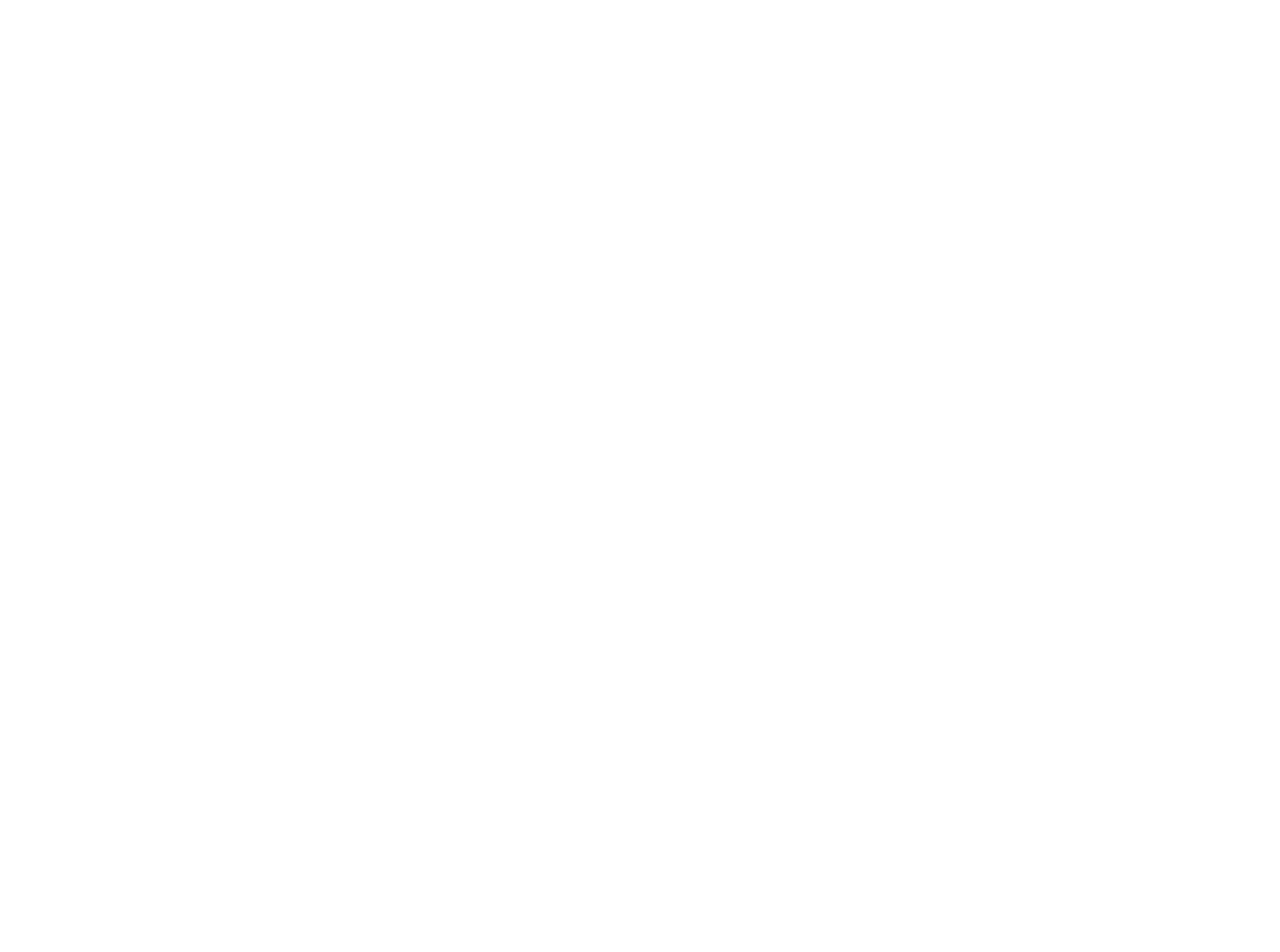
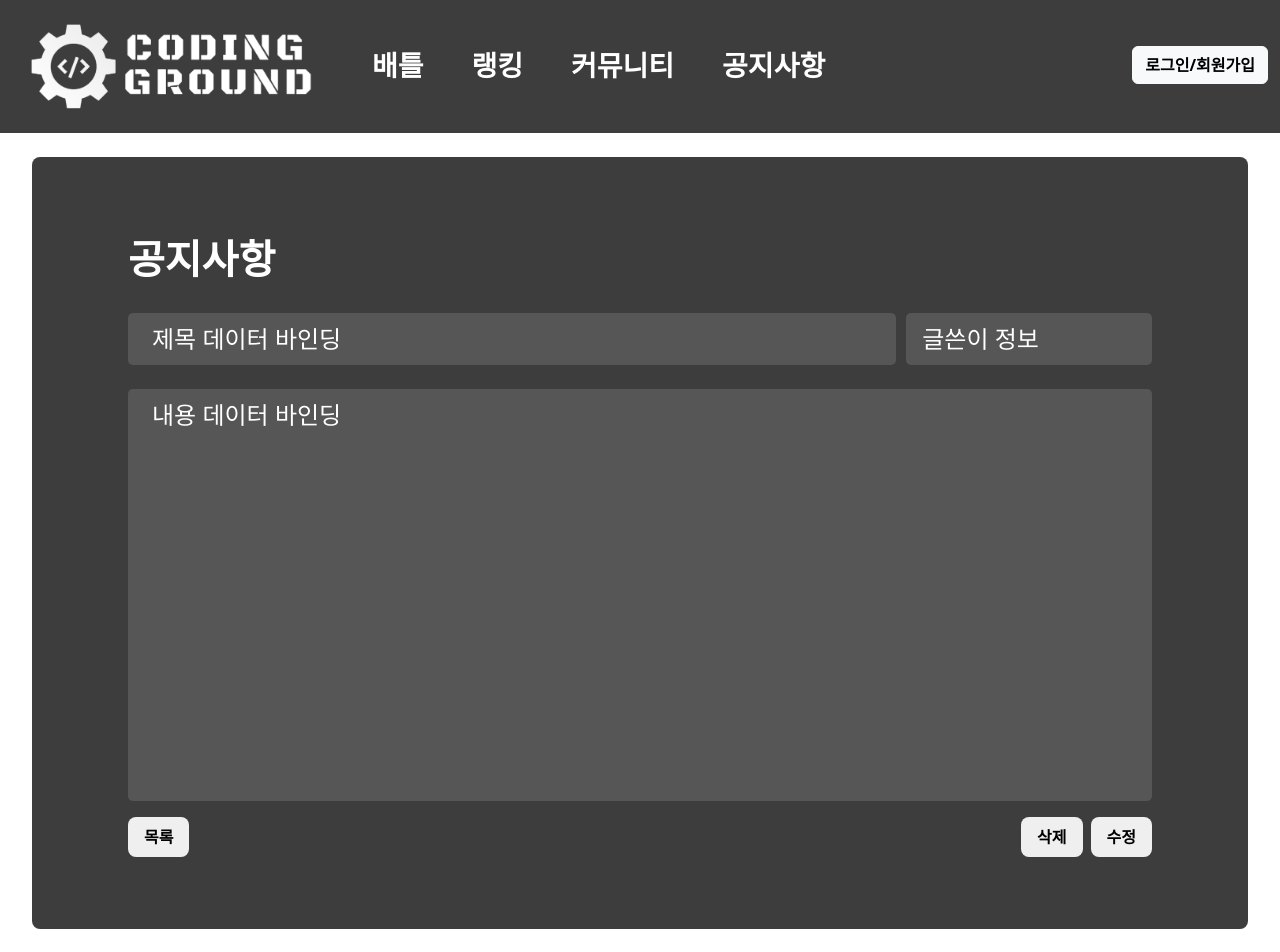
Before and after one commit to It-works-Why/CodingGround_Frontend, a JavaScript app: page /notice/detail/1 in a window 1280 px wide. Before the commit this address had no page. Shown: the top 952 px of the page. Before the commit the page ends 800 px from the top, so only its background shows below. Built offline with nearby package versions, Linux system fonts and the light colour scheme; a small style sheet from the web is missing.

Commit message:
[✨DEV] Community & Notice Write, Edit, Detail 페이지 Base완성

```diff
--- a/src/assets/css/view/post.css
+++ b/src/assets/css/view/post.css
@@ -4,12 +4,23 @@
     width: 95%;
     min-width: 1200px;
 }
-.content{
+.post{
     margin: auto;
     text-align: left;
     display: flex;
     flex-direction: column;
     align-items: center;
+}
+.title{
+    display: inline-block;
+    width: 100%;
+}
+.info_box{
+    background-color: #565656;
+    border: none;
+    border-radius: 5px;
+    float: right;
+    width: 24%;
 }
 .title_box{
     background-color: #565656;
--- a/src/view/EditCommunityPostView.vue
+++ /dev/null
@@ -1,16 +0,0 @@
-<template>
-  w
-</template>
-
-<script>
-
-export default {
-  components: {
-  }
-
-}
-</script>
-
-<style scoped>
-
-</style>
--- /dev/null
+++ b/src/view/community/DetailCommunityPostView.vue
@@ -0,0 +1,47 @@
+<template>
+  <div class="rounded-3 mt-4 px-5 py-5 background_box m-auto">
+    <div class="post py-4 px-5">
+      <div class="text-white fw-bold fs-1 mb-4 w-100">
+        커뮤니티
+      </div>
+
+      <div class="title">
+        <input :value="postData.title" class="w-75 text-white px-4 py-2 fs-4 mb-4 title_box" type="text" />
+        <div class="text-white px-3 py-2 fs-4 mb-4 info_box">글쓴이 정보</div>
+      </div>
+      <textarea :value="postData.content" class="w-100 text-white px-4 py-2 fs-4 mb-3 content_box" rows="11" type="text" />
+
+      <div class="button">
+        <WhiteButton class="edit" button-value="목록" ></WhiteButton>
+        <!--    글쓴이 본인의 글이 아닌경우 아래 버튼 제거    -->
+        <span class="action_button">
+          <WhiteButton class="delete ms-2" button-value="삭제"></WhiteButton>
+          <WhiteButton class="edit ms-2" button-value="수정" ></WhiteButton>
+        </span>
+      </div>
+    </div>
+  </div>
+</template>
+
+<script>
+
+import WhiteButton from "@/components/WhiteButton.vue";
+
+export default {
+  data(){
+    return{
+      postData: {
+        title: '제목 데이터 바인딩',
+        content: '내용 데이터 바인딩'
+      }
+    }
+  },
+  components: {
+    WhiteButton
+  }
+
+}
+</script>
+
+<style src="@/assets/css/view/post.css" scoped />
+<style src="@/assets/css/view/postbutton.css" scoped />
--- /dev/null
+++ b/src/view/community/EditCommunityPostView.vue
@@ -0,0 +1,45 @@
+<template>
+  <div class="rounded-3 mt-4 px-5 py-5 background_box m-auto">
+    <div class="post py-4 px-5">
+      <div class="text-white fw-bold fs-1 mb-4 w-100">
+        커뮤니티
+      </div>
+
+      <div class="title">
+        <input v-model="postData.title" class="w-75 text-white px-4 py-2 fs-4 mb-4 title_box" type="text" />
+        <div class="text-white px-3 py-2 fs-4 mb-4 info_box">글쓴이 정보</div>
+      </div>
+      <textarea v-model="postData.content" class="w-100 text-white px-4 py-2 fs-4 mb-3 content_box" rows="11" type="text" />
+
+      <div class="button">
+        <span class="action_button">
+          <WhiteButton class="cancel ms-2" button-value="취소"></WhiteButton>
+          <WhiteButton class="edit ms-2" button-value="수정" ></WhiteButton>
+        </span>
+      </div>
+    </div>
+  </div>
+</template>
+
+<script>
+
+import WhiteButton from "@/components/WhiteButton.vue";
+
+export default {
+  data(){
+    return{
+      postData: {
+        title: '제목 데이터 바인딩',
+        content: '내용 데이터 바인딩'
+      }
+    }
+  },
+  components: {
+    WhiteButton
+  }
+
+}
+</script>
+
+<style src="@/assets/css/view/post.css" scoped />
+<style src="@/assets/css/view/postbutton.css" scoped />
--- a/src/view/WriteCommunityPostView.vue
+++ b/src/view/community/WriteCommunityPostView.vue
@@ -1,6 +1,6 @@
 <template>
   <div class="rounded-3 mt-4 px-5 py-5 background_box m-auto">
-    <div class="content py-4 px-5">
+    <div class="post py-4 px-5">
       <div class="text-white fw-bold fs-1 mb-4 w-100">
         커뮤니티
       </div>
@@ -10,7 +10,6 @@
       <textarea v-model="postData.content" placeholder="내용을 입력해주세요." class="w-100 text-white px-4 py-2 fs-4 mb-3 content_box" rows="11" type="text" />
 
       <div class="button">
-        <WhiteButton class="list" button-value="목록"></WhiteButton>
         <span class="action_button">
           <WhiteButton class="cancel ms-2" button-value="취소"></WhiteButton>
           <WhiteButton class="write ms-2" button-value="작성" ></WhiteButton>
@@ -43,4 +42,4 @@
 </script>
 
 <style src="@/assets/css/view/post.css" scoped />
-<style src="@/assets/css/view/writebutton.css" scoped />
+<style src="@/assets/css/view/postbutton.css" scoped />
--- /dev/null
+++ b/src/view/notice/DetailNoticePostView.vue
@@ -0,0 +1,47 @@
+<template>
+  <div class="rounded-3 mt-4 px-5 py-5 background_box m-auto">
+    <div class="post py-4 px-5">
+      <div class="text-white fw-bold fs-1 mb-4 w-100">
+        공지사항
+      </div>
+
+      <div class="title">
+        <input :value="postData.title" class="w-75 text-white px-4 py-2 fs-4 mb-4 title_box" type="text" />
+        <div class="text-white px-3 py-2 fs-4 mb-4 info_box">글쓴이 정보</div>
+      </div>
+      <textarea :value="postData.content" class="w-100 text-white px-4 py-2 fs-4 mb-3 content_box" rows="11" type="text" />
+
+      <div class="button">
+        <WhiteButton class="edit" button-value="목록" ></WhiteButton>
+        <!--    관리자 권한 제외 버튼 제거    -->
+        <span class="action_button">
+          <WhiteButton class="delete ms-2" button-value="삭제"></WhiteButton>
+          <WhiteButton class="edit ms-2" button-value="수정" ></WhiteButton>
+        </span>
+      </div>
+    </div>
+  </div>
+</template>
+
+<script>
+
+import WhiteButton from "@/components/WhiteButton.vue";
+
+export default {
+  data(){
+    return{
+      postData: {
+        title: '제목 데이터 바인딩',
+        content: '내용 데이터 바인딩'
+      }
+    }
+  },
+  components: {
+    WhiteButton
+  }
+
+}
+</script>
+
+<style src="@/assets/css/view/post.css" scoped />
+<style src="@/assets/css/view/postbutton.css" scoped />
--- /dev/null
+++ b/src/view/notice/EditNoticePostView.vue
@@ -0,0 +1,45 @@
+<template>
+  <div class="rounded-3 mt-4 px-5 py-5 background_box m-auto">
+    <div class="post py-4 px-5">
+      <div class="text-white fw-bold fs-1 mb-4 w-100">
+        공지사항
+      </div>
+
+      <div class="title">
+        <input v-model="postData.title" class="w-75 text-white px-4 py-2 fs-4 mb-4 title_box" type="text" />
+        <div class="text-white px-3 py-2 fs-4 mb-4 info_box">글쓴이 정보</div>
+      </div>
+      <textarea v-model="postData.content" class="w-100 text-white px-4 py-2 fs-4 mb-3 content_box" rows="11" type="text" />
+
+      <div class="button">
+        <span class="action_button">
+          <WhiteButton class="cancel ms-2" button-value="취소"></WhiteButton>
+          <WhiteButton class="edit ms-2" button-value="수정" ></WhiteButton>
+        </span>
+      </div>
+    </div>
+  </div>
+</template>
+
+<script>
+
+import WhiteButton from "@/components/WhiteButton.vue";
+
+export default {
+  data(){
+    return{
+      postData: {
+        title: '제목 데이터 바인딩',
+        content: '내용 데이터 바인딩'
+      }
+    }
+  },
+  components: {
+    WhiteButton
+  }
+
+}
+</script>
+
+<style src="@/assets/css/view/post.css" scoped />
+<style src="@/assets/css/view/postbutton.css" scoped />
--- a/src/view/WriteNoticePostView.vue
+++ b/src/view/notice/WriteNoticePostView.vue
@@ -1,6 +1,6 @@
 <template>
   <div class="rounded-3 mt-4 px-5 py-5 background_box m-auto">
-    <div class="content py-4 px-5">
+    <div class="post py-4 px-5">
       <div class="text-white fw-bold fs-1 mb-4 w-100">
         공지사항
       </div>
@@ -10,8 +10,10 @@
       <textarea v-model="postData.content" placeholder="내용을 입력해주세요." class="w-100 text-white px-4 py-2 fs-4 mb-3 content_box" rows="11" type="text" />
 
       <div class="button">
-        <WhiteButton class="cancel ms-2" button-value="취소"></WhiteButton>
-        <WhiteButton class="write ms-2" button-value="작성" ></WhiteButton>
+        <span class="action_button">
+          <WhiteButton class="cancel ms-2" button-value="취소"></WhiteButton>
+          <WhiteButton class="write ms-2" button-value="작성" ></WhiteButton>
+        </span>
       </div>
     </div>
   </div>
@@ -40,4 +42,4 @@
 </script>
 
 <style src="@/assets/css/view/post.css" scoped />
-<style src="@/assets/css/view/writebutton.css" scoped />
+<style src="@/assets/css/view/postbutton.css" scoped />
```
Also changed, not shown: src/router/index.js (+19 -4 lines), src/assets/css/view/postbutton.css (renamed from src/assets/css/view/writebutton.css).
